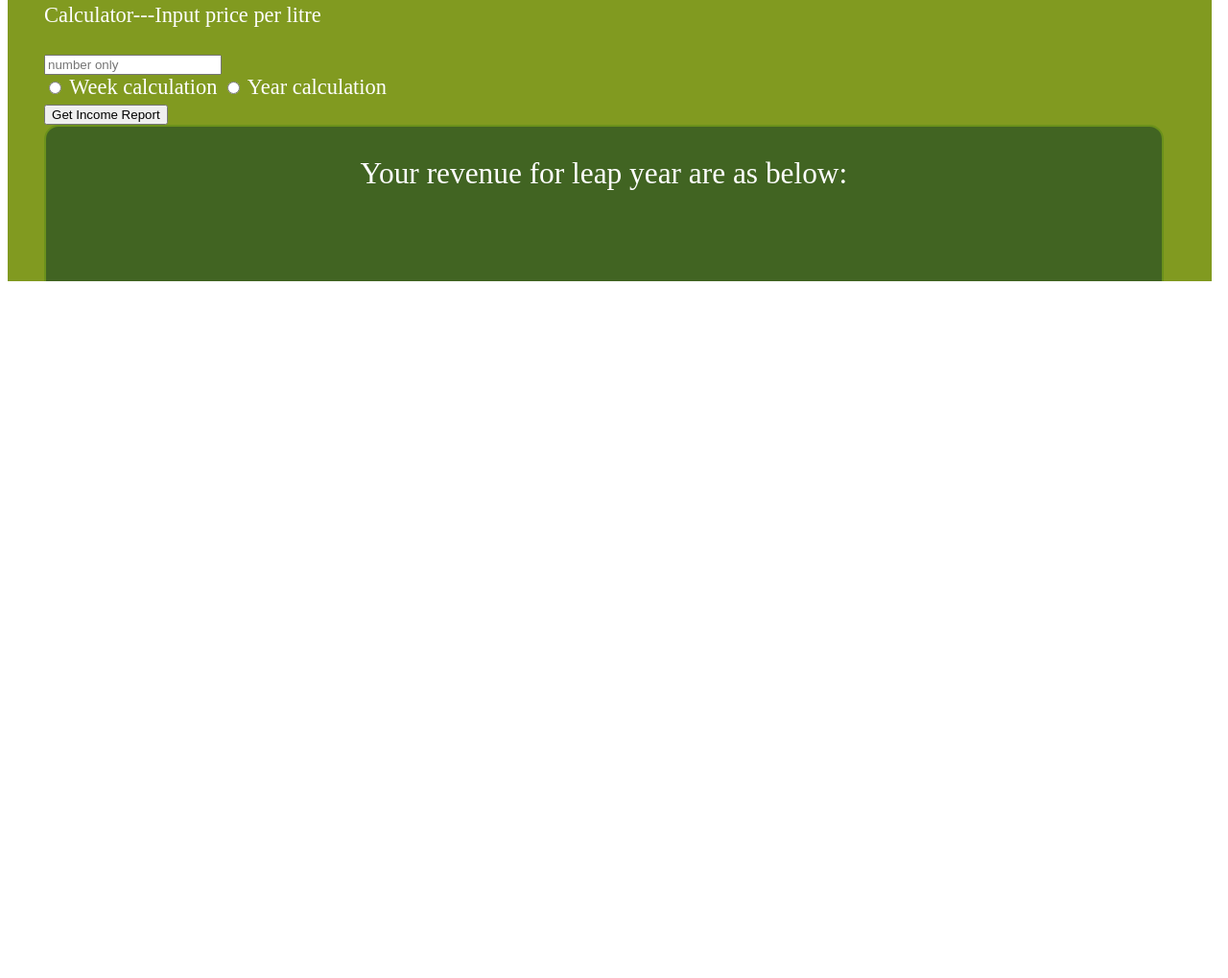
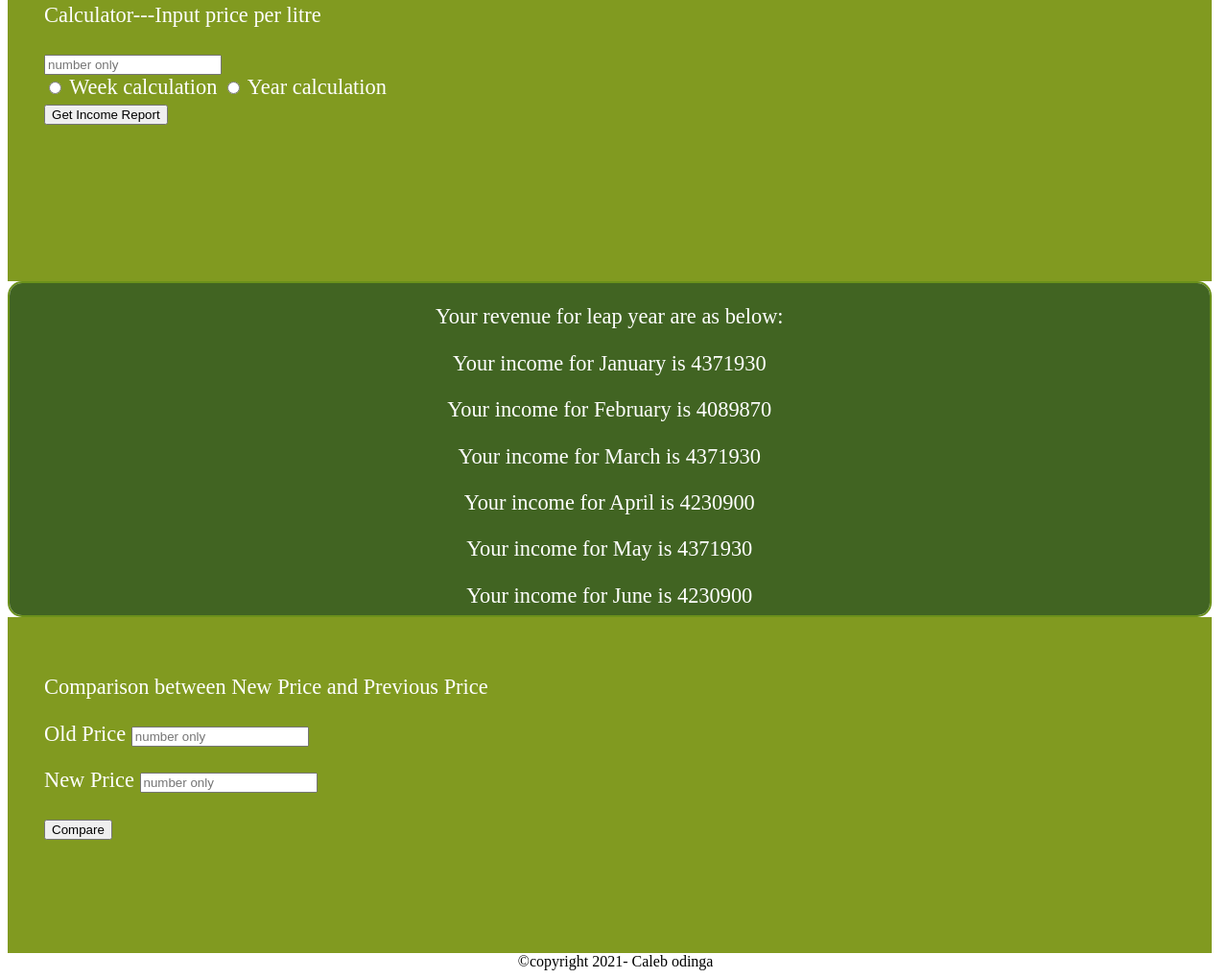
Before and after one commit to COdingaorg/Dairy-Bs-Report-Generator, a plain HTML site: page index.html in a window 1280 px wide. Shown: the part 901-1920 px from the top of the page at 96% size. Before the commit the page ends 1202 px from the top, so only its background shows below. Drawn offline with Linux system fonts and the light colour scheme.

Commit message:
Add formula that prints income for each month and displays them on document

```diff
--- a/index.html
+++ b/index.html
@@ -52,11 +52,23 @@
       <!--<button onclick="submission()">Calculate</button>-->
       <div id="weekRevenue"></div><!--Shows weekly revenue-->
       <div id="yearRevenue"></div><!--shows yearly revenue-->
+    </div>
     <div id="leapyr">
       <p> Your revenue for leap year are as below:</p>
-      <div id="leapReport">
-
-      </div><!--returns revenue for leap yr-->
+      <div id="leapReport"></div><!--returns revenue for leap yr-->
+      <p id="january"></p>
+      <p id="february"></p>
+      <p id="march"></p>
+      <p id="april"></p>
+      <p id="may"></p>
+      <p id="june"></p>
+      <p id="july"></p>
+      <p id="august"></p>
+      <p id="september"></p>
+      <p id="october"></p>
+      <p id="november"></p>
+      <p id="december"></p>
+      <p id="totalYear"></p>
     </div>
     <div id="comparisonPart"><!--Asks for input of old price and new price-->
       <p>Comparison between New Price and Previous Price</p>
--- a/index.js
+++ b/index.js
@@ -41,6 +41,7 @@ function report(sellingPrice, time) {
   var result=sellingPrice*time*totalMilkProd;
   var week=7;
   var year=366;
+  var sellingPrice=45;
     if (time=week) {
       result=sellingPrice*week*totalMilkProd;
       document.getElementById("weekRevenue").innerHTML="Your Weekly income is Kshs"+" "+result;
@@ -54,3 +55,67 @@ function report(sellingPrice, time) {
     };
 };
 //report(document.getElementById("ppltr1").value,document.getElementById("time").value);
+//creates object months for leap year
+var sellingPrice=45;
+ var month1={
+  name:"January",
+  days:31
+ };
+ var month2={
+   name:"February",
+   days:29
+ };
+ var month3={
+  name:"March",
+  days:31
+};
+var month4={
+  name:"April",
+  days:30
+};
+var month5={
+  name:"May",
+  days:31
+};
+var month6={
+  name:"June",
+  days:30
+};
+var month7={
+  name:"July",
+  days:31
+};
+var month8={
+  name:"August",
+  days:31
+};
+var month9={
+  name:"September",
+  days:30
+};
+var month10={
+  name:"October",
+  days:31
+};
+var month11={
+  name:"November",
+  days:30
+};
+var month12={
+  name:"December",
+  days:31
+};
+document.getElementById("january").innerHTML="Your income for"+" "+month1.name+" "+"is"+" "+month1.days*totalMilkProd*sellingPrice;
+document.getElementById("february").innerHTML="Your income for"+" "+month2.name+" "+"is"+" "+month2.days*totalMilkProd*sellingPrice;
+document.getElementById("march").innerHTML="Your income for"+" "+month3.name+" "+"is"+" "+month3.days*totalMilkProd*sellingPrice;
+document.getElementById("april").innerHTML="Your income for"+" "+month4.name+" "+"is"+" "+month4.days*totalMilkProd*sellingPrice;
+document.getElementById("may").innerHTML="Your income for"+" "+month5.name+" "+"is"+" "+month5.days*totalMilkProd*sellingPrice;
+document.getElementById("june").innerHTML="Your income for"+" "+month6.name+" "+"is"+" "+month6.days*totalMilkProd*sellingPrice;
+document.getElementById("july").innerHTML="Your income for"+" "+month7.name+" "+"is"+" "+month7.days*totalMilkProd*sellingPrice;
+document.getElementById("august").innerHTML="Your income for"+" "+month8.name+" "+"is"+" "+month8.days*totalMilkProd*sellingPrice;
+document.getElementById("september").innerHTML="Your income for"+" "+month9.name+" "+"is"+" "+month9.days*totalMilkProd*sellingPrice;
+document.getElementById("october").innerHTML="Your income for"+" "+month10.name+" "+"is"+" "+month10.days*totalMilkProd*sellingPrice;
+document.getElementById("november").innerHTML="Your income for"+" "+month11.name+" "+"is"+" "+month11.days*totalMilkProd*sellingPrice;
+document.getElementById("december").innerHTML="Your income for"+" "+month12.name+" "+"is"+" "+month12.days*totalMilkProd*sellingPrice;
+var totalYearIncome=(month1.days*totalMilkProd)+(month2.days*totalMilkProd*sellingPrice)+(month3.days*totalMilkProd*sellingPrice)+(month4.days*totalMilkProd*sellingPrice)+(month5.days*totalMilkProd*sellingPrice)+(month6.days*totalMilkProd*sellingPrice)+(month7.days*totalMilkProd*sellingPrice)+(month8.days*totalMilkProd*sellingPrice)+(month9.days*totalMilkProd*sellingPrice)+(month10.days*totalMilkProd*sellingPrice)+(month11.days*totalMilkProd*sellingPrice)+(month12.days*totalMilkProd*sellingPrice);
+document.getElementById("totalYear").innerHTML="Your total income for the year is"+totalYearIncome;
```
